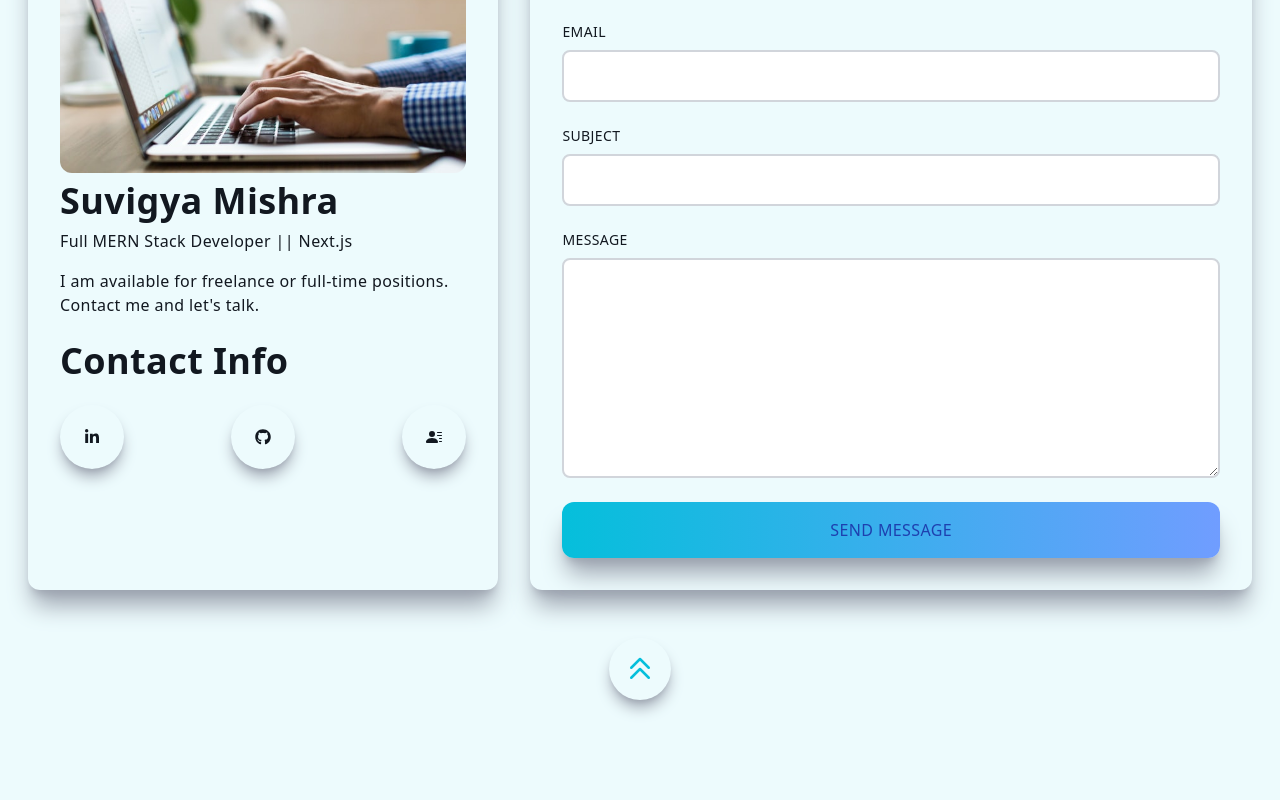
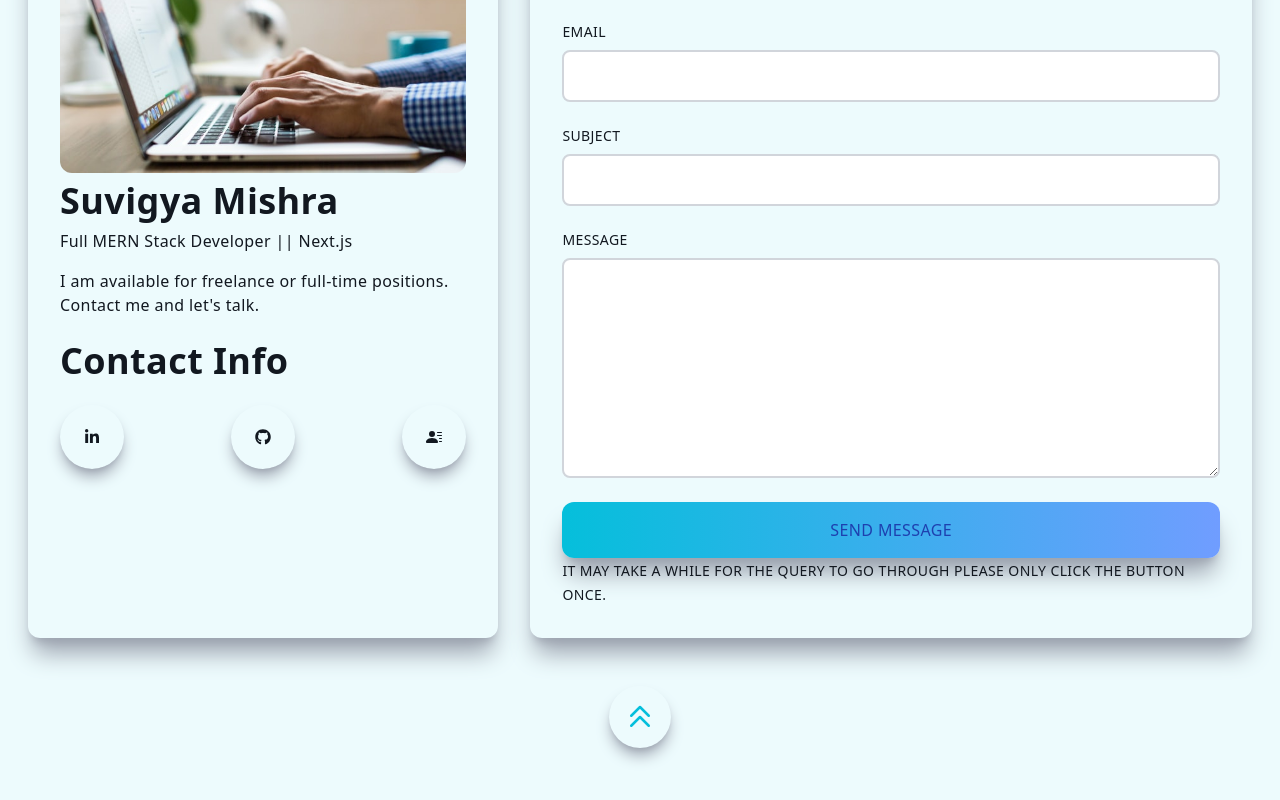
Before and after one commit to Crazyhaller/portfolio, a Next.js app: page / in a window 1280 px wide. Shown: the part 4379-5179 px from the top of the page. Built offline with nearby package versions, Linux system fonts and the light colour scheme.

Commit message:
add contact note

```diff
--- a/components/Contact.jsx
+++ b/components/Contact.jsx
@@ -160,6 +160,10 @@ const Contact = () => {
                 <button type="submit" className="w-full p-4 text-blue-800 mt-4">
                   Send Message
                 </button>
+                <label className="uppercase text-sm py-2">
+                  It may take a while for the query to go through please only
+                  click the button once.
+                </label>
               </form>
             </div>
           </div>
```
